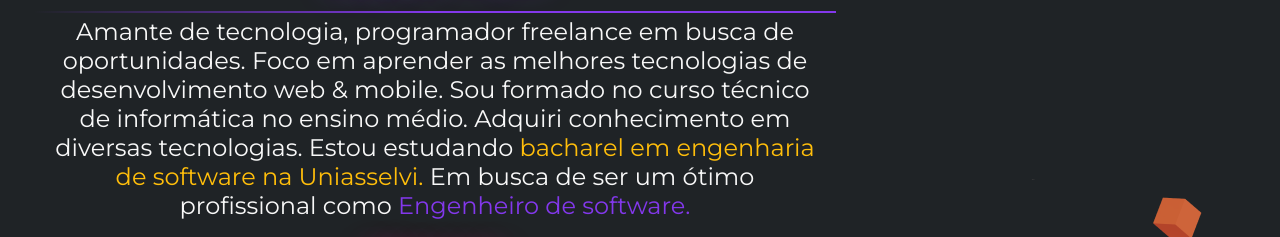
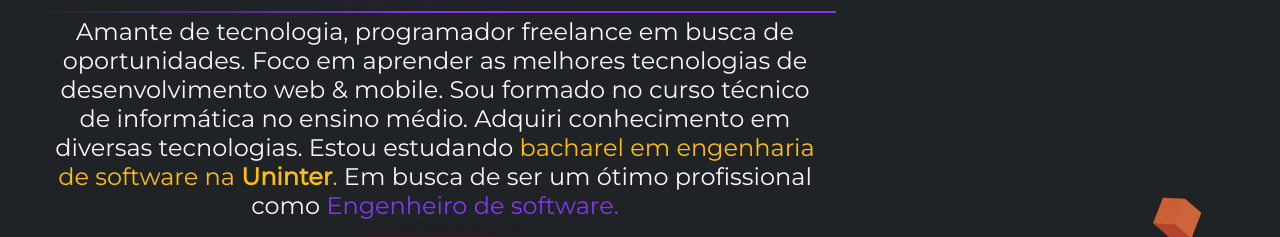
Before and after one commit to joaovic-tech/portfolio-html, a website: page views/home.html in a window 1280 px wide. Shown: the part 1055-1292 px from the top of the page. Drawn offline with nearby package versions, Linux system fonts and the light colour scheme; files that its build step writes are made by us from their sources; files whose address does not match are found by name.

Commit message:
Update home.html

```diff
--- a/views/home.html
+++ b/views/home.html
@@ -79,7 +79,7 @@
                         </div>
                         <div data-anime="left">
                             <p>Amante de tecnologia, programador freelance em busca de oportunidades. Foco em aprender as melhores tecnologias de desenvolvimento web & mobile. Sou formado no curso técnico de informática no ensino médio. Adquiri conhecimento em diversas tecnologias. Estou estudando
-                                <span class="color_yellow"> bacharel em engenharia de software na Uniasselvi.</span>
+                                <span class="color_yellow"> bacharel em engenharia de software na <strong>Uninter</strong>.</span>
                                 Em busca de ser um ótimo profissional como <span class="color_purple">Engenheiro de software.</span>
                             </p>
                             <p>
```
